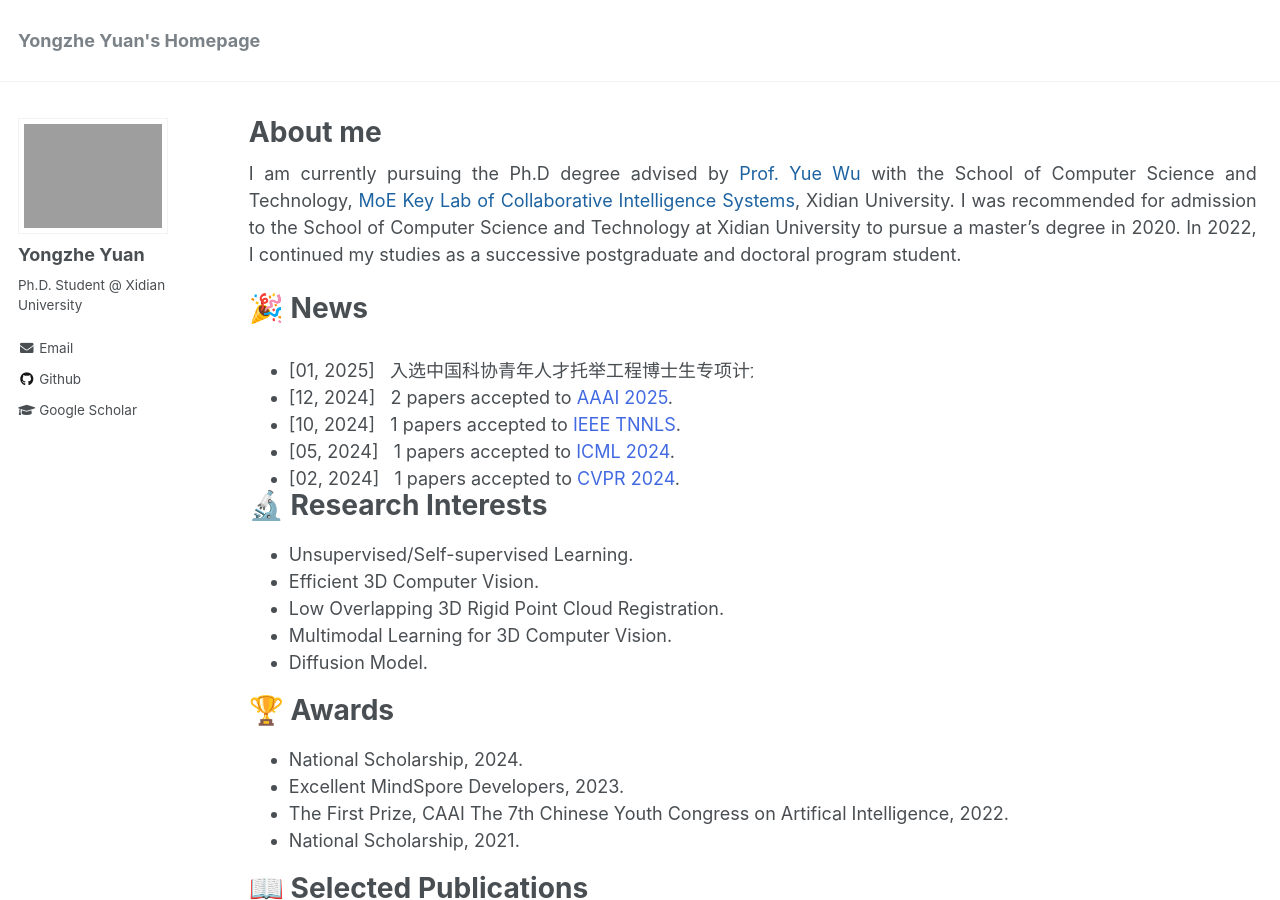
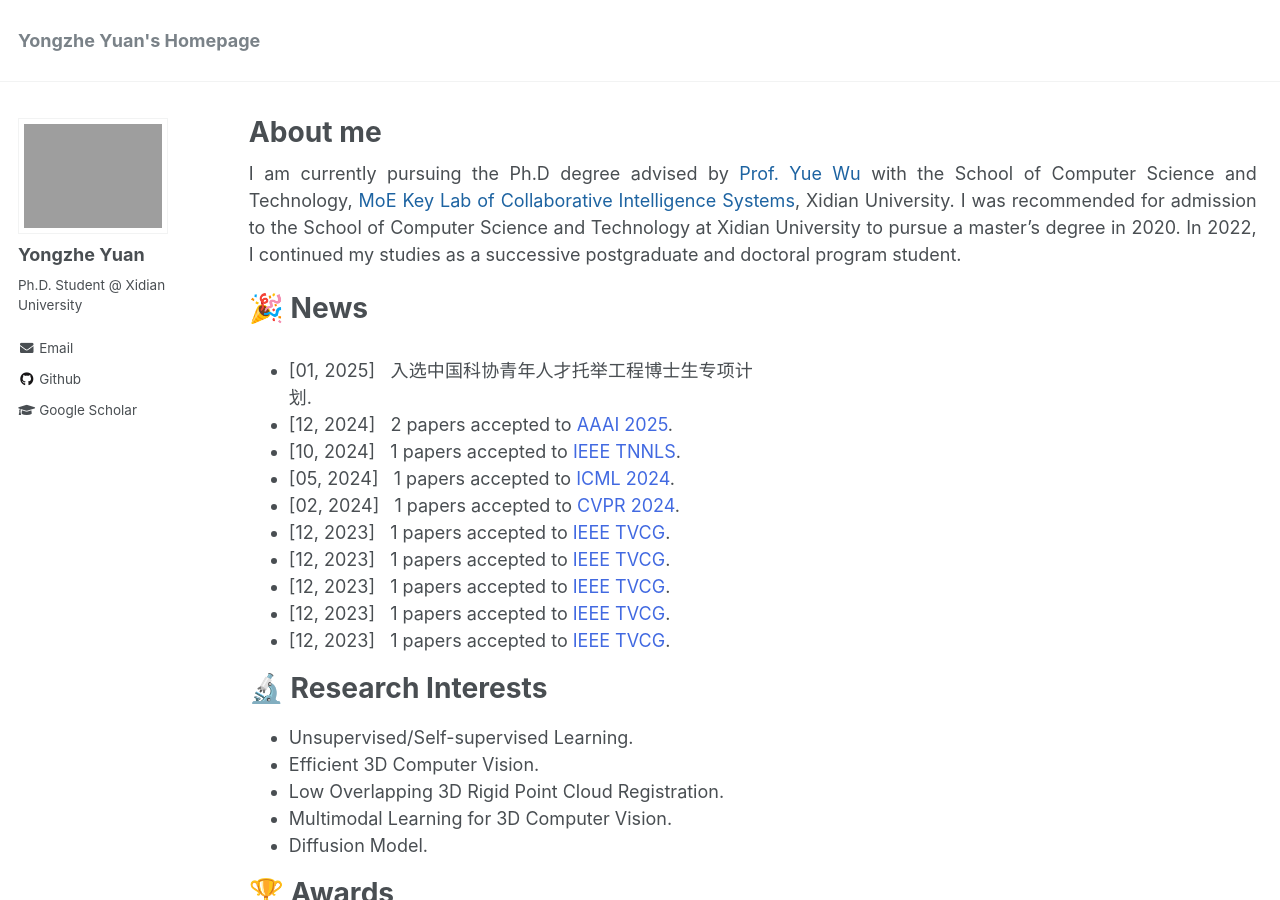
Before and after one commit to YYZMARS/YYZMARS.github.io, a Jekyll site: the page built from _pages/home.md, in a window 1280 px wide and 900 px high. Built offline with Jekyll 4.4.1, drawn with Linux system fonts in a browser that asks for light colours; a script that is not in the unit is left out.

Commit message:
Update news.html

```diff
--- a/_includes/news.html
+++ b/_includes/news.html
@@ -1,5 +1,5 @@
 
-<div class="news" style="overflow:auto; white-space:nowrap; height:150px; width:50%;">
+<div class="news" style="overflow:auto; height:100%; width:50%;">
  <ul>
  <li>[01, 2025]&nbsp;&nbsp; 入选中国科协青年人才托举工程博士生专项计划.</li>
  <li>[12, 2024]&nbsp;&nbsp; 2 papers accepted to <h7 style="color: #4169E1;">AAAI 2025</h7>.</li>
@@ -7,5 +7,9 @@
  <li>[05, 2024]&nbsp;&nbsp; 1 papers accepted to <h7 style="color: #4169E1;">ICML 2024</h7>.</li>
  <li>[02, 2024]&nbsp;&nbsp; 1 papers accepted to <h7 style="color: #4169E1;">CVPR 2024</h7>.</li>
  <li>[12, 2023]&nbsp;&nbsp; 1 papers accepted to <h7 style="color: #4169E1;">IEEE TVCG</h7>.</li>
+  <li>[12, 2023]&nbsp;&nbsp; 1 papers accepted to <h7 style="color: #4169E1;">IEEE TVCG</h7>.</li>
+  <li>[12, 2023]&nbsp;&nbsp; 1 papers accepted to <h7 style="color: #4169E1;">IEEE TVCG</h7>.</li>
+  <li>[12, 2023]&nbsp;&nbsp; 1 papers accepted to <h7 style="color: #4169E1;">IEEE TVCG</h7>.</li>
+  <li>[12, 2023]&nbsp;&nbsp; 1 papers accepted to <h7 style="color: #4169E1;">IEEE TVCG</h7>.</li>
  </ul>
 </div>
```
